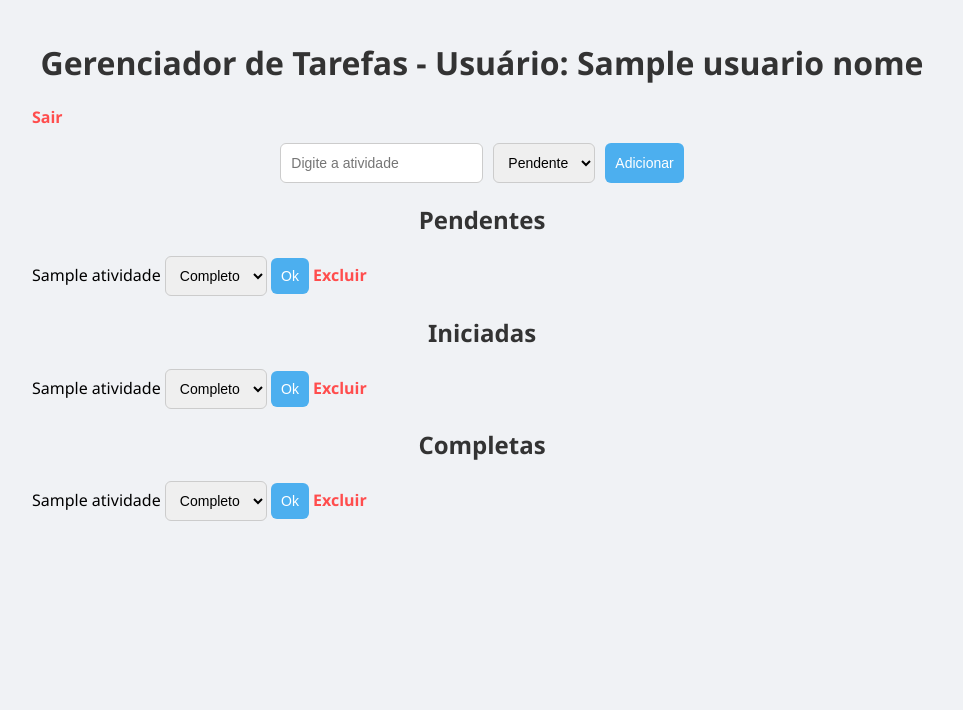
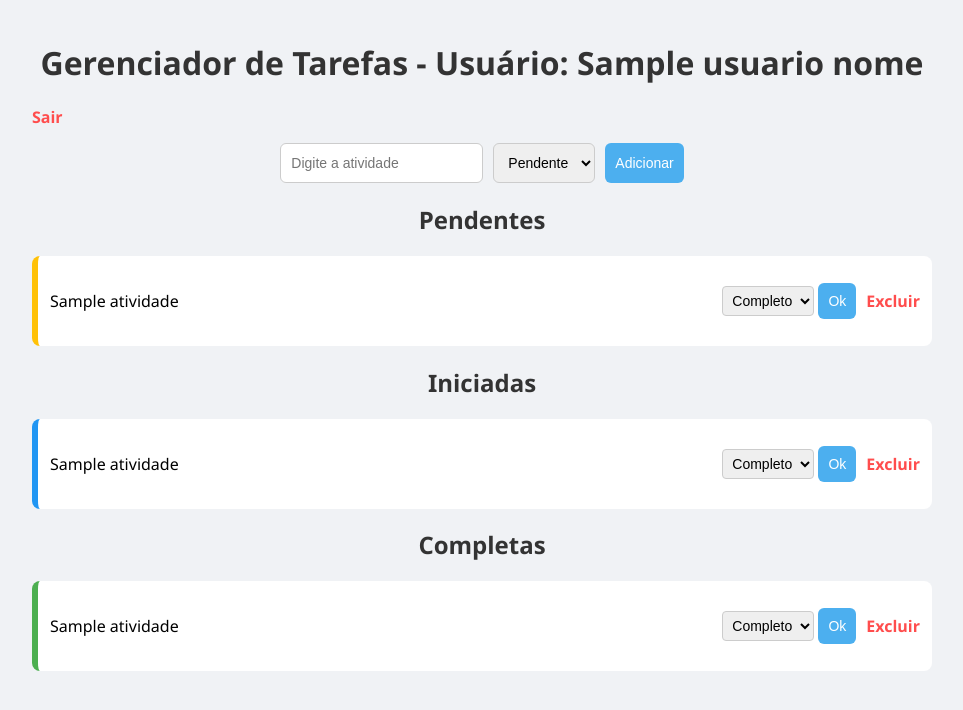
Before and after one commit to Wellikson/tarefas, a Flask app: template templates/index.html in a window 1280 px wide. Shown: the top 710 px of the page, without its empty margins (158-1121 px from the left). Run offline with Flask 3, Linux system fonts and the light colour scheme; the template is opened without the code that fills it: most values are stand-ins (such as "Sample title", 1, 10 or a date in 2020).

Commit message:
Update index.html

```diff
--- a/templates/index.html
+++ b/templates/index.html
@@ -11,7 +11,7 @@
 
     <form action="/add" method="POST">
         <input type="text" name="atividade" placeholder="Digite a atividade" required />
-        <select name="status" aria-label="Status da tarefa">
+        <select name="status">
             <option value="Pendente">Pendente</option>
             <option value="Iniciado">Iniciado</option>
             <option value="Completo">Completo</option>
@@ -19,26 +19,64 @@
         <button type="submit">Adicionar</button>
     </form>
 
-    {% for categoria, lista in {"Pendentes": pendentes, "Iniciadas": iniciadas, "Completas": completas}.items() %}
-    <h2>{{ categoria }}</h2>
+    <h2>Pendentes</h2>
     <ul>
-        {% for t in lista %}
-        <li>
-            {{ t.atividade }}
+        {% for t in pendentes %}
+        <li class="task-card status-pendente">
+            <div class="task-info">{{ t.atividade }}</div>
             <form action="/update/{{ t.id }}" method="POST" style="display:inline">
-                <select name="status">
+                <select name="status" class="status-select">
                     <option value="Pendente" {% if t.status == "Pendente" %}selected{% endif %}>Pendente</option>
                     <option value="Iniciado" {% if t.status == "Iniciado" %}selected{% endif %}>Iniciado</option>
                     <option value="Completo" {% if t.status == "Completo" %}selected{% endif %}>Completo</option>
                 </select>
                 <button type="submit">Ok</button>
             </form>
-            <a href="/delete/{{ t.id }}">Excluir</a>
+            <a href="/delete/{{ t.id }}" class="delete-link">Excluir</a>
         </li>
         {% else %}
-        <li>Nenhuma tarefa {{ categoria.lower() }}.</li>
+        <li>Nenhuma tarefa pendente.</li>
         {% endfor %}
     </ul>
-    {% endfor %}
+
+    <h2>Iniciadas</h2>
+    <ul>
+        {% for t in iniciadas %}
+        <li class="task-card status-iniciado">
+            <div class="task-info">{{ t.atividade }}</div>
+            <form action="/update/{{ t.id }}" method="POST" style="display:inline">
+                <select name="status" class="status-select">
+                    <option value="Pendente" {% if t.status == "Pendente" %}selected{% endif %}>Pendente</option>
+                    <option value="Iniciado" {% if t.status == "Iniciado" %}selected{% endif %}>Iniciado</option>
+                    <option value="Completo" {% if t.status == "Completo" %}selected{% endif %}>Completo</option>
+                </select>
+                <button type="submit">Ok</button>
+            </form>
+            <a href="/delete/{{ t.id }}" class="delete-link">Excluir</a>
+        </li>
+        {% else %}
+        <li>Nenhuma tarefa iniciada.</li>
+        {% endfor %}
+    </ul>
+
+    <h2>Completas</h2>
+    <ul>
+        {% for t in completas %}
+        <li class="task-card status-completo">
+            <div class="task-info">{{ t.atividade }}</div>
+            <form action="/update/{{ t.id }}" method="POST" style="display:inline">
+                <select name="status" class="status-select">
+                    <option value="Pendente" {% if t.status == "Pendente" %}selected{% endif %}>Pendente</option>
+                    <option value="Iniciado" {% if t.status == "Iniciado" %}selected{% endif %}>Iniciado</option>
+                    <option value="Completo" {% if t.status == "Completo" %}selected{% endif %}>Completo</option>
+                </select>
+                <button type="submit">Ok</button>
+            </form>
+            <a href="/delete/{{ t.id }}" class="delete-link">Excluir</a>
+        </li>
+        {% else %}
+        <li>Nenhuma tarefa completa.</li>
+        {% endfor %}
+    </ul>
 </body>
 </html>
```
